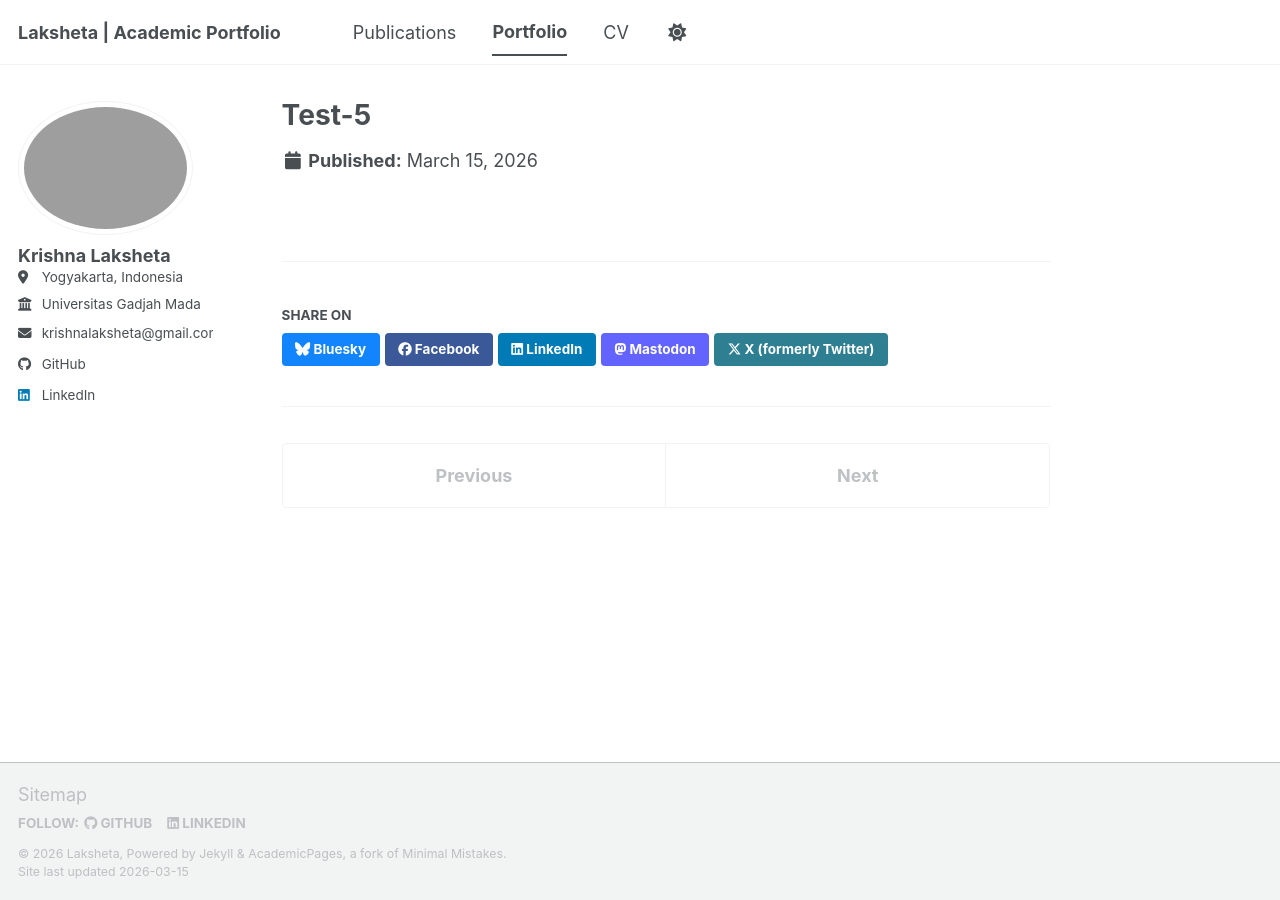
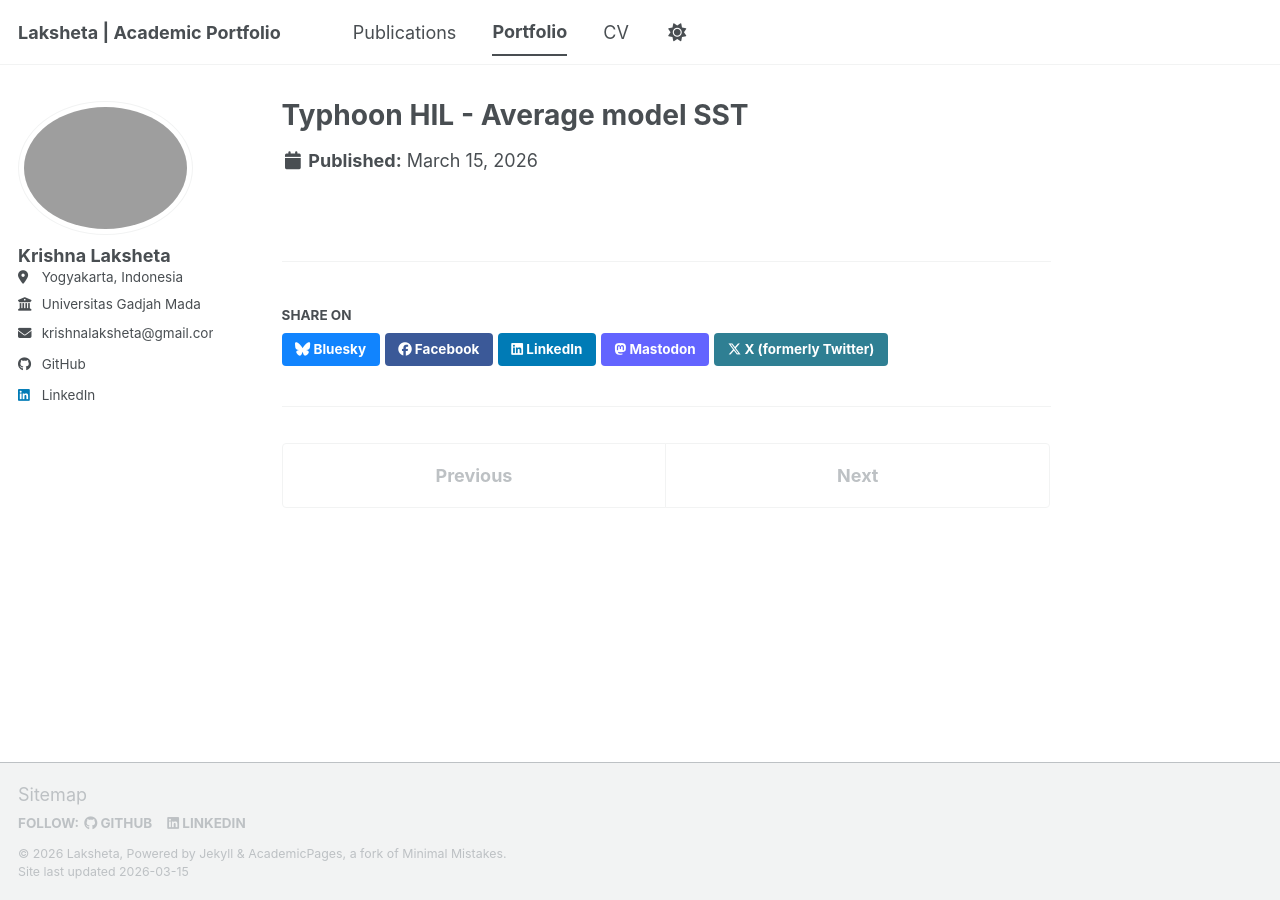
Before and after one commit to laksheta/laksheta.github.io, a Jekyll site: the page built from _portfolio/portfolio-5.md, in a window 1280 px wide. Built offline with Jekyll 4.4.1, drawn with Linux system fonts in a browser that asks for light colours; a script bundle is joined from its source files by our own code; library files that are not in the unit come from our copies.

Commit message:
plot-5: add title draft

```diff
--- a/_portfolio/portfolio-5.md
+++ b/_portfolio/portfolio-5.md
@@ -1,5 +1,5 @@
 ---
-title: "Test-5"
+title: "Typhoon HIL - Average model SST"
 excerpt: "excerpt. <br/><img src='/images/500x300.png' width='300'>"
 collection: portfolio
 # classes: wide
```
